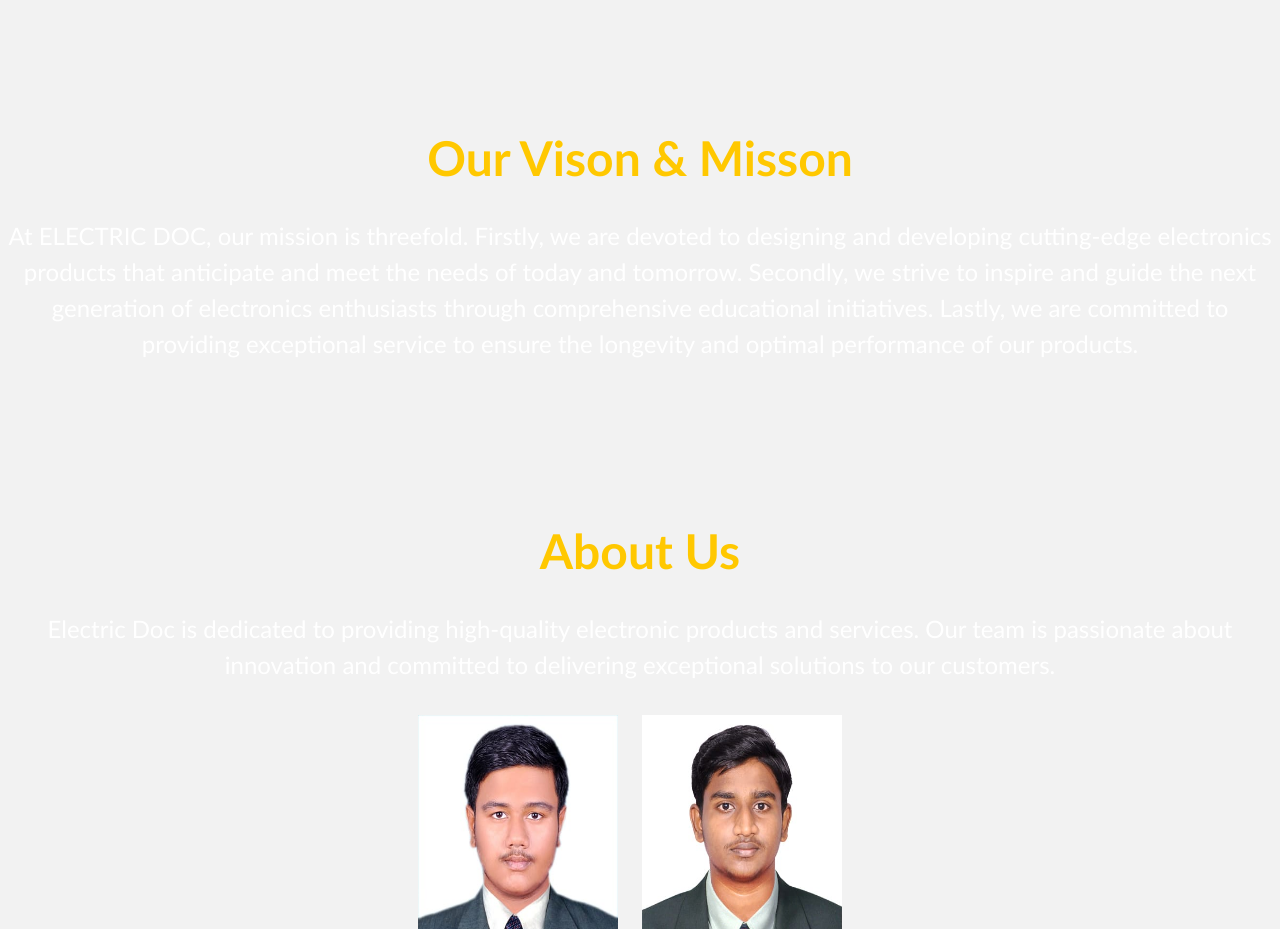
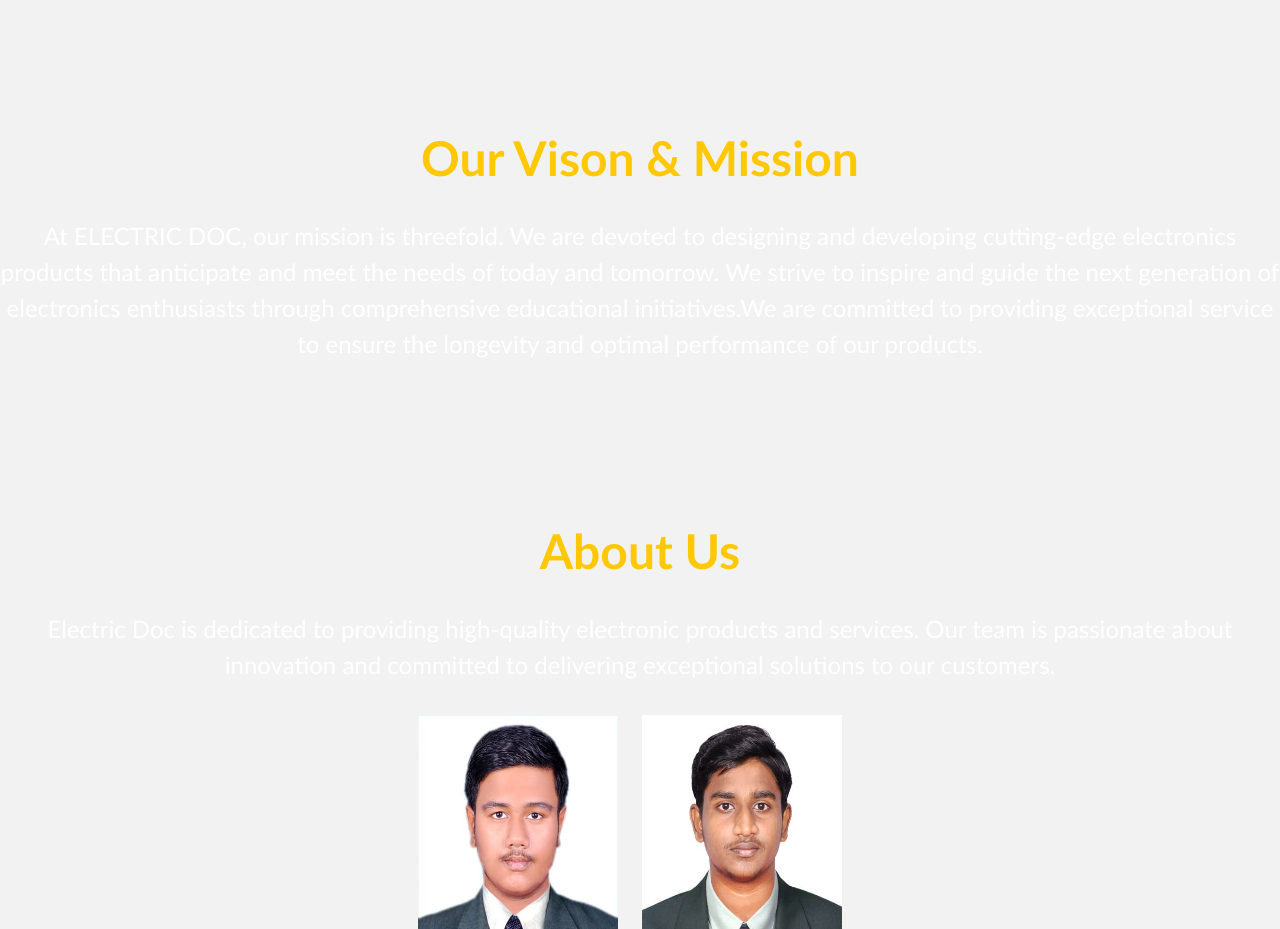
Before and after one commit to electricdoc24/Website, a plain HTML site: page index.html in a window 1280 px wide. Shown: the part 1647-2576 px from the top of the page. Drawn offline with Linux system fonts and the light colour scheme.

Commit message:
Update index.html

```diff
--- a/index.html
+++ b/index.html
@@ -59,8 +59,8 @@
         <div class = "hero-container">
             <div class = "column-left">
                 <h1></h1>
-                <h1>Our Vison & Misson</h1>
-                <p>At ELECTRIC DOC, our mission is threefold. Firstly, we are devoted to designing and developing cutting-edge electronics products that anticipate and meet the needs of today and tomorrow. Secondly, we strive to inspire and guide the next generation of electronics enthusiasts through comprehensive educational initiatives. Lastly, we are committed to providing exceptional service to ensure the longevity and optimal performance of our products.
+                <h1>Our Vison & Mission</h1>
+                <p>At ELECTRIC DOC, our mission is threefold. We are devoted to designing and developing cutting-edge electronics products that anticipate and meet the needs of today and tomorrow. We strive to inspire and guide the next generation of electronics enthusiasts through comprehensive educational initiatives.We are committed to providing exceptional service to ensure the longevity and optimal performance of our products.
 
                 </p>
             </div>
```
